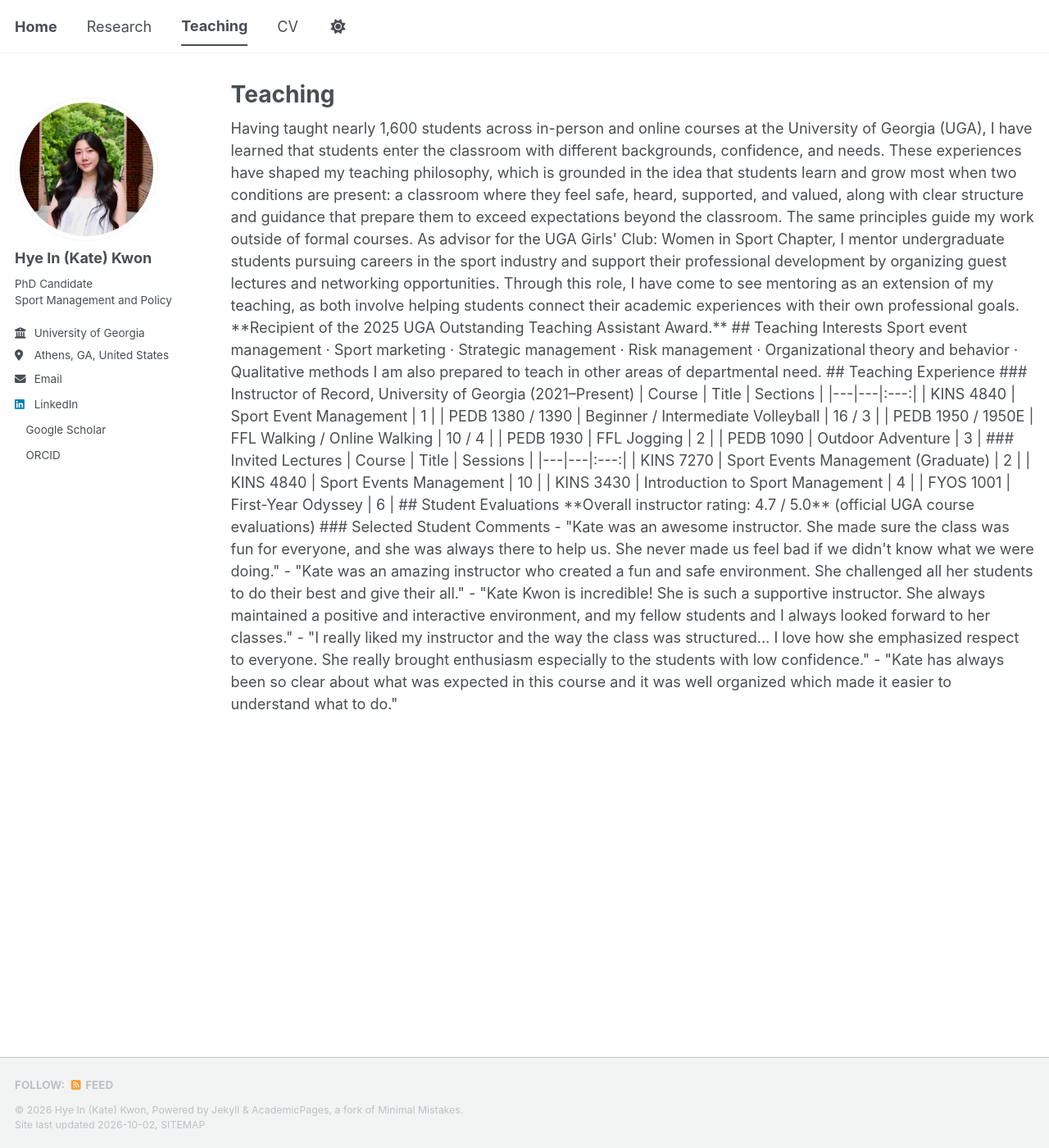
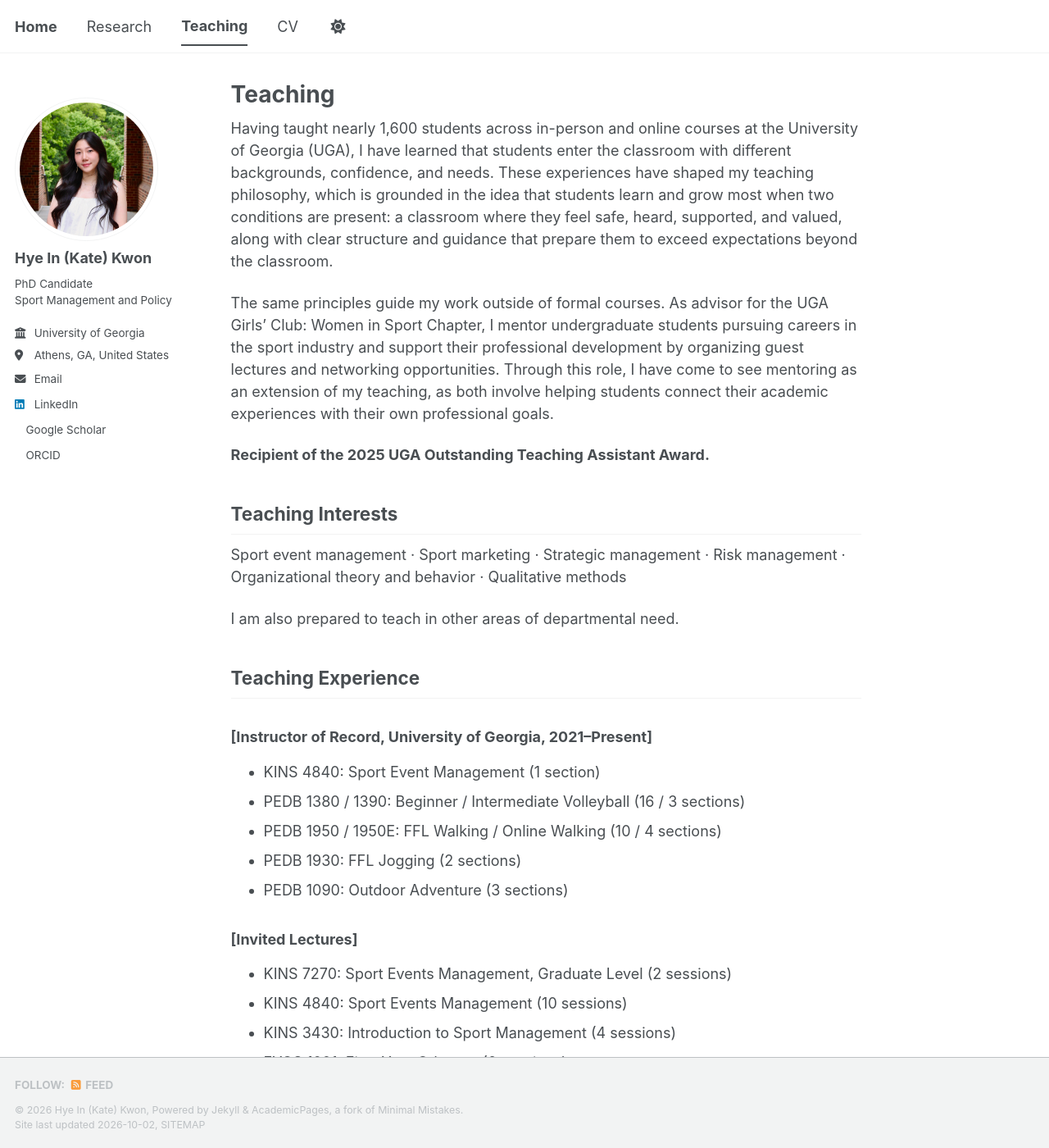
Before and after one commit to katehyeinkwon/katehyeinkwon.github.io, a Jekyll site: the page built from _pages/teaching.md, in a window 1280 px wide and 1400 px high. Shown: the whole window at 82% size. Built offline with Jekyll 4.4.1, drawn with Linux system fonts in a browser that asks for light colours; a style sheet for code colours, icons or effects is not loaded; some of the changed text lies outside the part shown.

Commit message:
Update and rename teaching.html to teaching.md

```diff
--- a/_pages/teaching.html
+++ b/_pages/teaching.md
@@ -19,30 +18,26 @@ I am also prepared to teach in other areas of departmental need.
 
 ## Teaching Experience
 
-### Instructor of Record, University of Georgia (2021–Present)
+### [Instructor of Record, University of Georgia, 2021–Present]
 
-| Course | Title | Sections |
-|---|---|:---:|
-| KINS 4840 | Sport Event Management | 1 |
-| PEDB 1380 / 1390 | Beginner / Intermediate Volleyball | 16 / 3 |
-| PEDB 1950 / 1950E | FFL Walking / Online Walking | 10 / 4 |
-| PEDB 1930 | FFL Jogging | 2 |
-| PEDB 1090 | Outdoor Adventure | 3 |
+- KINS 4840: Sport Event Management (1 section)
+- PEDB 1380 / 1390: Beginner / Intermediate Volleyball (16 / 3 sections)
+- PEDB 1950 / 1950E: FFL Walking / Online Walking (10 / 4 sections)
+- PEDB 1930: FFL Jogging (2 sections)
+- PEDB 1090: Outdoor Adventure (3 sections)
 
-### Invited Lectures
+### [Invited Lectures]
 
-| Course | Title | Sessions |
-|---|---|:---:|
-| KINS 7270 | Sport Events Management (Graduate) | 2 |
-| KINS 4840 | Sport Events Management | 10 |
-| KINS 3430 | Introduction to Sport Management | 4 |
-| FYOS 1001 | First-Year Odyssey | 6 |
+- KINS 7270: Sport Events Management, Graduate Level (2 sessions)
+- KINS 4840: Sport Events Management (10 sessions)
+- KINS 3430: Introduction to Sport Management (4 sessions)
+- FYOS 1001: First-Year Odyssey (6 sessions)
 
 ## Student Evaluations
 
 **Overall instructor rating: 4.7 / 5.0** (official UGA course evaluations)
 
-### Selected Student Comments
+### [Selected Student Comments]
 
 - "Kate was an awesome instructor. She made sure the class was fun for everyone, and she was always there to help us. She never made us feel bad if we didn't know what we were doing."
 - "Kate was an amazing instructor who created a fun and safe environment. She challenged all her students to do their best and give their all."
```
Also changed, not shown: other parts of _pages/teaching.md (+0 -1 lines).
